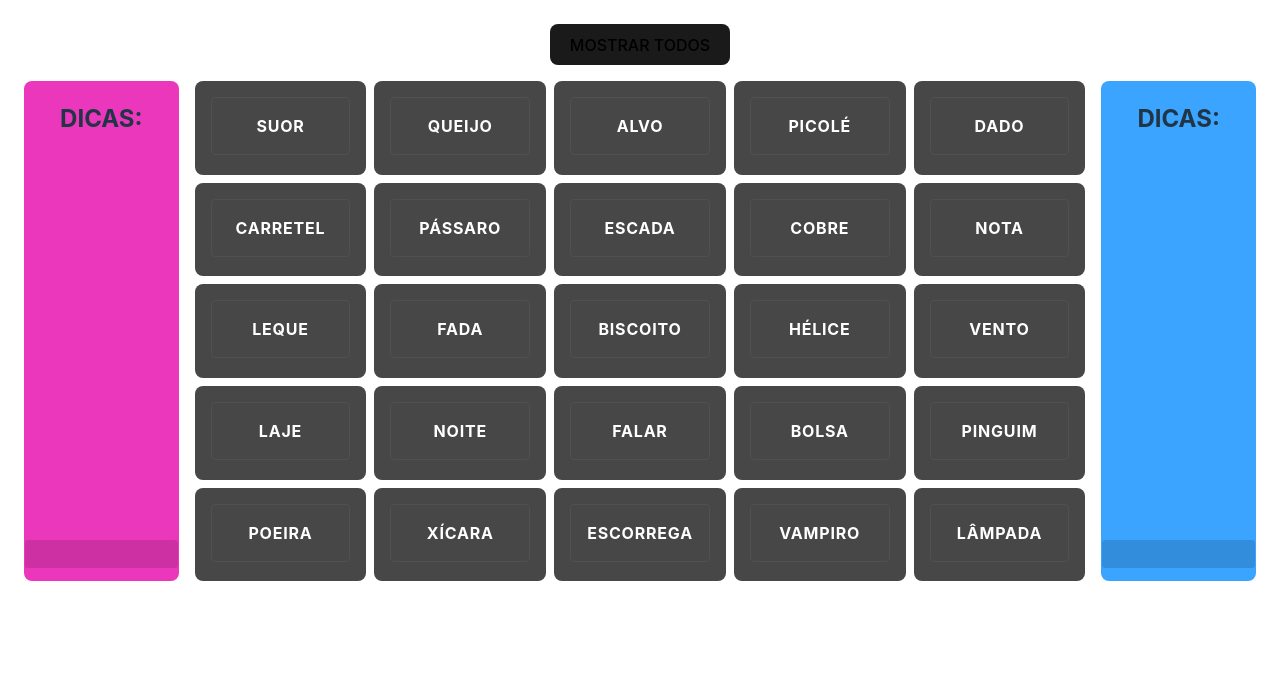
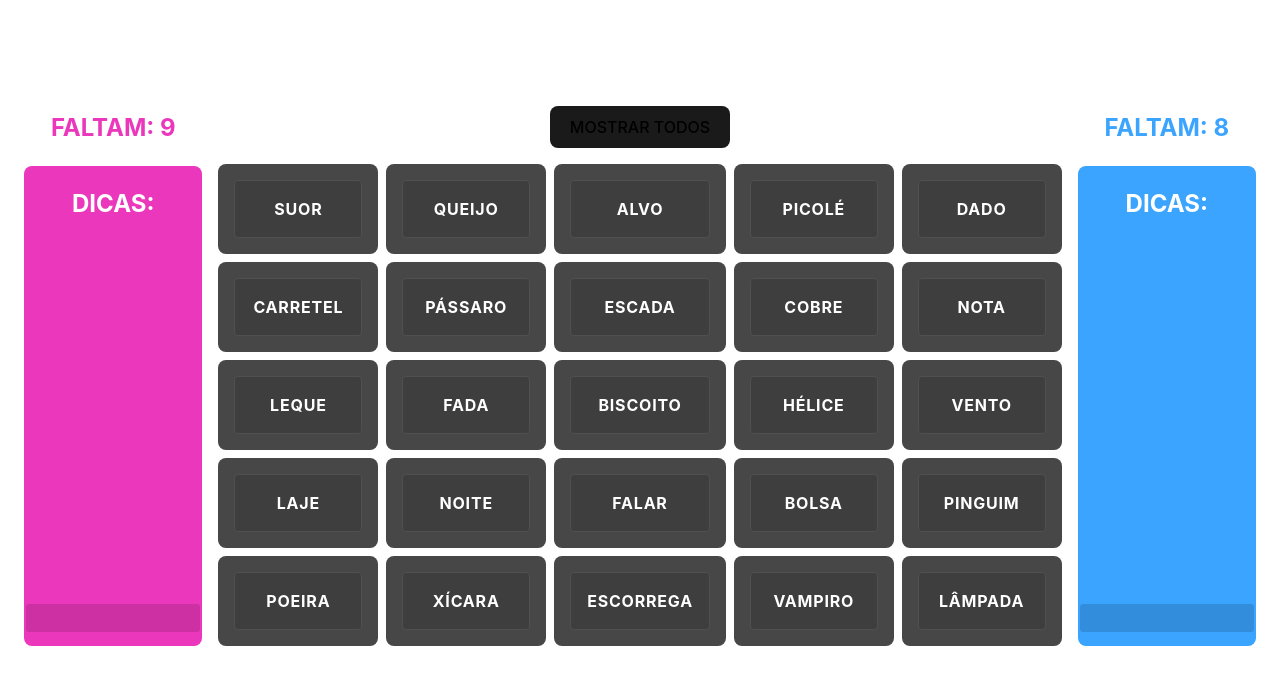
Before and after one commit to GustavoRCarvalho/codenames-web, a React (Vite) app: page / in a window 1280 px wide. Shown: the top 684 px of the page. Built offline with nearby package versions, Linux system fonts and the light colour scheme.

Commit message:
add: rest count words

```diff
--- a/src/App.css
+++ b/src/App.css
@@ -1,5 +1,10 @@
 #root {
   width: 100%;
+  height: 90dvh;
+  display: flex;
   margin: 0 auto;
   text-align: center;
+  flex-direction: column;
+  justify-content: center;
+  align-items: center;
 }
--- a/src/App.jsx
+++ b/src/App.jsx
@@ -1,16 +1,13 @@
-import { useMemo, useState } from "react"
 import "./App.css"
-import { CardBackground } from "./components/Card/CardBackground"
+import { getRandomArbitrary, shuffleArray } from "./assets/utils"
+import { words } from "./assets/words"
 import { Grid } from "./components/Screen/Grid"
-import { ShowAllButton } from "./components/Screen/ShowAllButton"
 import { TipsBackground } from "./components/TeamsTips.jsx/TipsBackground"
 import { styled } from "styled-components"
-import { words } from "./assets/words"
-import { getRandomArbitrary, shuffleArray } from "./assets/utils"
+import { useMemo, useState } from "react"
 
 function App() {
   const [selected, setSelected] = useState([])
-  const [showAll, setShowAll] = useState(false)
 
   const wordList = useMemo(() => {
     let wordsLabels = words
@@ -23,58 +20,92 @@ function App() {
       return label
     })
 
-    return shuffleArray(
+    return {
+      pinkList: wordLabelsList
+        .filter((_, index) => index < 9)
+        .map((label) => {
+          return {
+            label: label,
+            teamColor: "pink",
+          }
+        }),
+      blueList: wordLabelsList
+        .filter((_, index) => index > 8 && index < 17)
+        .map((label) => {
+          return {
+            label: label,
+            teamColor: "blue",
+          }
+        }),
+      whiteList: wordLabelsList
+        .filter((_, index) => index > 23)
+        .map((label) => {
+          return {
+            label: label,
+            teamColor: "white",
+          }
+        }),
+      shuffle: shuffleArray(
         wordLabelsList.map((label, index) => {
           if (index < 9) {
             return {
               label: label,
-            color: "#eb37bc",
-            bordercolor: "#b4298f",
+              teamColor: "pink",
             }
           } else if (index < 17) {
             return {
               label: label,
-            color: "#3aa4ff",
-            bordercolor: "#2967b4",
+              teamColor: "blue",
             }
           } else if (index < 24) {
             return {
               label: label,
-            color: "#fff",
-            bordercolor: "#2c2c2c",
+              teamColor: "white",
             }
           } else {
             return {
               label: label,
-            color: "#121212",
-            bordercolor: "#505050",
+              teamColor: "black",
             }
           }
         })
-    )
+      ),
+    }
   }, [])
+
+  const blueRest = () => {
+    let count = 0
+    wordList.blueList.forEach((element) => {
+      selected.forEach((selectedElement) => {
+        if (selectedElement === element.label) {
+          count += 1
+        }
+      })
+    })
+    return wordList.blueList.length - count
+  }
+  const pinkRest = () => {
+    let count = 0
+    wordList.pinkList.forEach((element) => {
+      selected.forEach((selectedElement) => {
+        if (selectedElement === element.label) {
+          count += 1
+        }
+      })
+    })
+    return wordList.pinkList.length - count
+  }
 
   return (
     <>
-      <ShowAllButton showAll={showAll} setShowAll={setShowAll} />
       <ContentContainer>
-        <TipsBackground color={"#eb37bc"} />
-        <Grid>
-          {wordList.map((card) => {
-            return (
-              <CardBackground
-                key={card.label}
-                showAll={showAll}
-                color={card.color}
-                bordercolor={card.bordercolor}
+        <TipsBackground color={"#eb37bc"} rest={pinkRest()} />
+        <Grid
+          wordList={wordList.shuffle}
           selected={selected}
           setSelected={setSelected}
-                label={card.label}
-              ></CardBackground>
-            )
-          })}
-        </Grid>
-        <TipsBackground color={"#3aa4ff"} />
+        ></Grid>
+        <TipsBackground color={"#3aa4ff"} rest={blueRest()} />
       </ContentContainer>
     </>
   )
--- a/src/components/Card/CardBackground.jsx
+++ b/src/components/Card/CardBackground.jsx
@@ -4,12 +4,35 @@ import { CardLabel } from "./CardLabel"
 export const CardBackground = ({
   label,
   showAll,
-  color,
-  bordercolor,
+  teamColor,
   selected,
   setSelected,
 }) => {
   const active = showAll ? true : selected.find((value) => value === label)
+  const color = () => {
+    switch (teamColor) {
+      case "pink":
+        return {
+          color: "#eb37bc",
+          bordercolor: "#b4298f",
+        }
+      case "blue":
+        return {
+          color: "#3aa4ff",
+          bordercolor: "#2967b4",
+        }
+      case "white":
+        return {
+          color: "#fff",
+          bordercolor: "#2c2c2c",
+        }
+      default:
+        return {
+          color: "#121212",
+          bordercolor: "#ffeb00",
+        }
+    }
+  }
 
   function handleCardClick() {
     if (!active) {
@@ -20,8 +43,12 @@ export const CardBackground = ({
   }
 
   return (
-    <Background $active={active} $color={color} onClick={handleCardClick}>
-      <CardInside $active={active} $bordercolor={bordercolor}>
+    <Background
+      $active={active}
+      $color={color().color}
+      onClick={handleCardClick}
+    >
+      <CardInside $active={active} $bordercolor={color().bordercolor}>
         <CardLabel>{label}</CardLabel>
       </CardInside>
     </Background>
@@ -46,6 +73,7 @@ const CardInside = styled.div`
   padding: 1em;
   border-radius: 0.25em;
 
+  background-color: #0002;
   border: 1px ${(props) => (props.$active ? props.$bordercolor : "#505050")}
     solid;
 `
--- a/src/components/Screen/Grid.jsx
+++ b/src/components/Screen/Grid.jsx
@@ -1,8 +1,13 @@
 import { styled } from "styled-components"
+import { CardBackground } from "../Card/CardBackground"
+import { useState } from "react"
+import { ShowAllButton } from "./ShowAllButton"
 
-export const Grid = ({ children }) => {
+export const Grid = ({ wordList, selected, setSelected }) => {
+  const [showAll, setShowAll] = useState(false)
+
   function column() {
-    let columnsNumber = Math.sqrt(children.length)
+    let columnsNumber = Math.sqrt(wordList.length)
     if (Number.isInteger(columnsNumber)) {
       let columnslabel = ""
       for (var i = 0; i < columnsNumber; i++) {
@@ -13,8 +18,35 @@ export const Grid = ({ children }) => {
     return "1fr 1fr 1fr 1fr 1fr"
   }
 
-  return <GridBackground $column={column()}>{children}</GridBackground>
+  return (
+    <GridWrapper>
+      <ShowAllButton showAll={showAll} setShowAll={setShowAll} />
+      <GridBackground $column={column()}>
+        {wordList.map((card) => {
+          return (
+            <CardBackground
+              key={card.label}
+              showAll={showAll}
+              teamColor={card.teamColor}
+              color={card.color}
+              bordercolor={card.bordercolor}
+              selected={selected}
+              setSelected={setSelected}
+              label={card.label}
+            />
+          )
+        })}
+      </GridBackground>
+    </GridWrapper>
+  )
 }
+
+const GridWrapper = styled.div`
+  display: flex;
+  flex-direction: column;
+  justify-content: center;
+  align-items: center;
+`
 
 const GridBackground = styled.div`
   display: grid;
--- a/src/components/TeamsTips.jsx/TipsBackground.jsx
+++ b/src/components/TeamsTips.jsx/TipsBackground.jsx
@@ -3,7 +3,7 @@ import { TipsCard } from "./TipsCard"
 import { TipsInput } from "./TipsInput"
 import { useState } from "react"
 
-export const TipsBackground = ({ color }) => {
+export const TipsBackground = ({ color, rest }) => {
   const [tips, setTips] = useState([])
   const [tipInput, setTipInput] = useState("")
 
@@ -27,6 +27,8 @@ export const TipsBackground = ({ color }) => {
   }
 
   return (
+    <TipsContainer>
+      <Title $color={color}>FALTAM: {rest}</Title>
       <Background $backgroundcolor={color}>
         <Title>DICAS: </Title>
         <TipsWrapper>
@@ -42,8 +44,15 @@ export const TipsBackground = ({ color }) => {
           onKeyDown={handleTypeEnter}
         />
       </Background>
+    </TipsContainer>
   )
 }
+
+const TipsContainer = styled.div`
+  display: flex;
+  flex-direction: column;
+  align-items: center;
+`
 
 const TipsWrapper = styled.div`
   flex: 1;
@@ -56,7 +65,9 @@ const TipsWrapper = styled.div`
   }
 `
 
-const Title = styled.h2``
+const Title = styled.h2`
+  color: ${(props) => props.$color ?? "#fff"};
+`
 
 const Background = styled.div`
   background-color: ${(props) => props.$backgroundcolor ?? "#474747"};
```
Lines whose indentation alone changed are shown as unchanged.
